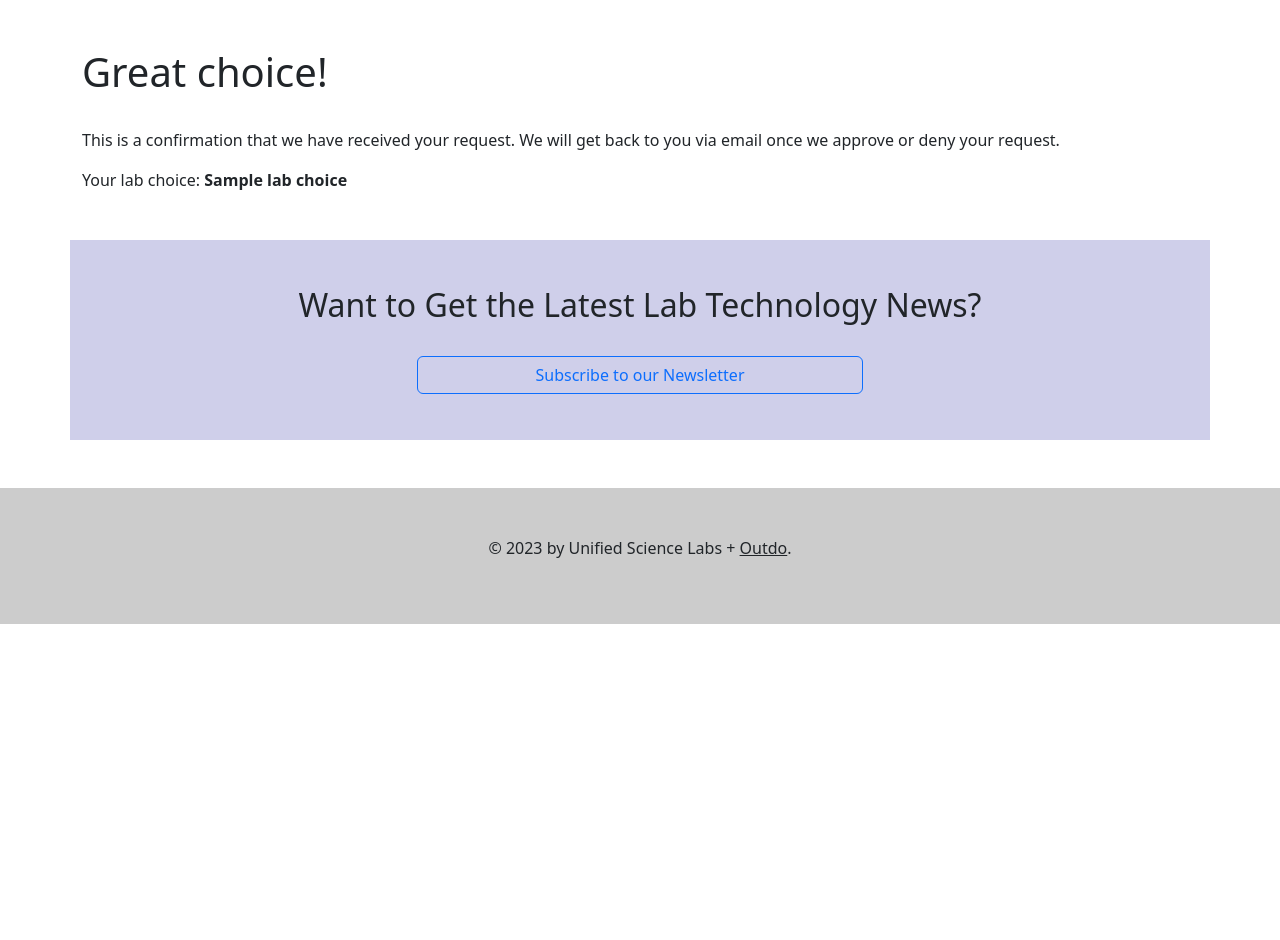
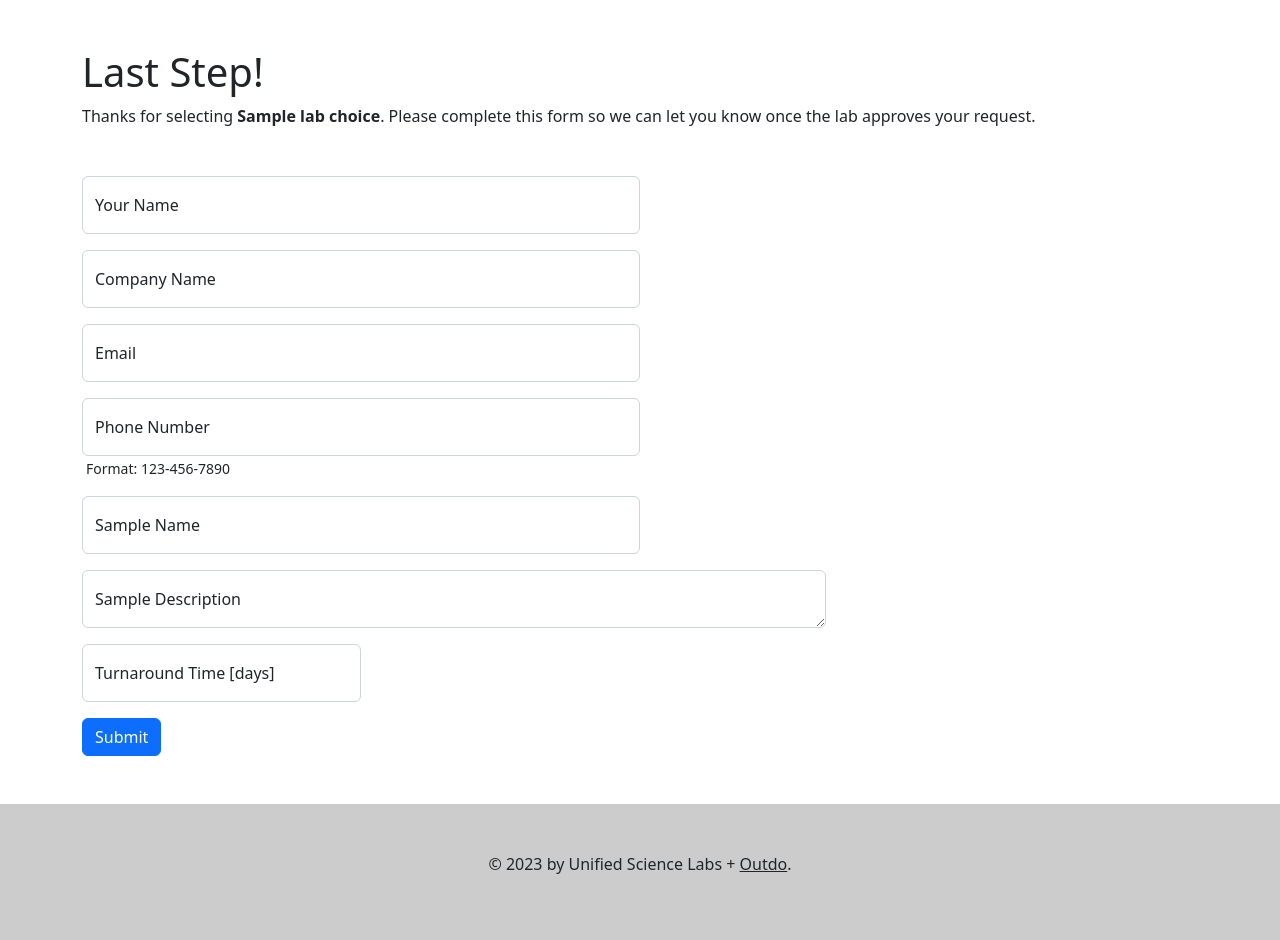
Before and after one commit to bharding216/labs, a Flask app: template project/templates/booking.html in a window 1280 px wide. Shown: the part 76-1016 px from the top of the page. Before the commit the page ends 700 px from the top, so only its background shows below. Run offline with Flask 2, Linux system fonts and the light colour scheme; the template is opened without the code that fills it: most values are stand-ins (such as "Sample title", 1, 10 or a date in 2020).

Commit message:
Add a secret key and add request confirmation page
Session is used to save variables to be used throughout the application. This update adds the confirmation page and the user inputs are used throughout the order request process.

```diff
--- a/project/__init__.py
+++ b/project/__init__.py
@@ -14,6 +14,8 @@ def create_app():
     app.config['MYSQL_USER'] = test['mysql_user']
     app.config['MYSQL_PASSWORD'] = test['mysql_password']
     app.config['MYSQL_DB'] = test['mysql_db']
+    app.config['SECRET_KEY'] = test['secret_key']
+
 
     app.config['SQLALCHEMY_DATABASE_URI'] = 'mysql+pymysql://' + test['mysql_user'] + \
         ':' + test['mysql_password'] + '@' + test['mysql_host'] + '/' + test['mysql_db']
--- a/project/db.yaml
+++ b/project/db.yaml
@@ -2,3 +2,4 @@ mysql_host: 'localhost'
 mysql_user: 'root'
 mysql_password: 'Monkey216'
 mysql_db: 'labs'
+secret_key: 'secret'
--- a/project/templates/booking.html
+++ b/project/templates/booking.html
@@ -5,38 +5,76 @@
 {% block content %}
 
 <div class="container my-5">
-    <h1>Great choice!</h1>
 
-    <br>
+    <h1>Last Step!</h1>
 
-    <p>This is a confirmation that we have received your request. We will
-        get back to you via email once we approve or deny your request.
+    <p>Thanks for selecting <b>{{ lab_choice.name }}</b>.
+        Please complete this form so we can let you know once the lab
+        approves your request.
     </p>
-
-    <p>Your lab choice: <b>{{ lab_choice.name }}</b></p>
 
 </div>
 
 
+
 <div class="container my-5">
-    <div class="row" style="height: 200px">
 
-        <div class="col-md-12 text-center d-flex flex-column justify-content-center"
-            style="background-color: rgba(19, 17, 151, 0.2)">
+    <form action="{{ url_for('views.booking') }}" method="POST">
 
-            <h2 class="pb-4">Want to Get the Latest Lab Technology News?</h2>
+        <div class="form-floating mb-3 col-md-8 col-lg-6">
+            <input type="text" class="form-control" id="name" name="name"
+                placeholder="Your Name">
+            <label for="name">Your Name</label>
+        </div>
 
-            <a class="btn btn-outline-primary mx-auto"
-            href="#" role="button"
-            style="width: 40%">
+        <div class="form-floating mb-3 col-md-8 col-lg-6">
+            <input type="text" class="form-control" id="company" name="company"
+                placeholder="Company Name">
+            <label for="company">Company Name</label>
+        </div>
 
-            Subscribe to our Newsletter
-            </a>
+        <div class="form-floating mb-3 col-md-8 col-lg-6">
+            <input type="email" class="form-control" id="email" name="email"
+                placeholder="Email">
+            <label for="email">Email</label>
+        </div>
 
 
+        <div class="form-floating mb-3 col-md-8 col-lg-6">
+            <input type="tel" class="form-control" name="phone" id="phone"
+                placeholder="Phone Number" pattern="[0-9]{3}-[0-9]{3}-[0-9]{4}" maxlength="12"/>
+            <label for="phone">Phone Number</label>
+            <p class="mx-1"><small>Format: 123-456-7890</small></p>
         </div>
-    </div>
+
+        <div class="form-floating mb-3 col-md-8 col-lg-6">
+            <input type="text" class="form-control" id="sample_name" name="sample_name"
+                placeholder="Sample Name">
+            <label for="sample_name">Sample Name</label>
+        </div>
+
+        <div class="form-floating mb-3 col-md-12 col-lg-8">
+            <textarea class="form-control" id="sample_description" name="sample_description"
+                placeholder="Sample Description"></textarea>
+            <label for="sample_description">Sample Description</label>
+        </div>
+
+        <div class="form-floating mb-3 col-sm-6 col-md-6 col-lg-3">
+            <input type="number" class="form-control" id="turnaround" name="turnaround"
+                placeholder="Turnaround Time [days]"></input>
+            <label for="turnaround">Turnaround Time [days]</label>
+        </div>
+
+        <button type="submit" class="btn btn-primary">Submit</button>
+
+    </form>
+
 </div>
 
 
+
+
+
+
+
 {% endblock %}
--- a/project/templates/index.html
+++ b/project/templates/index.html
@@ -12,7 +12,7 @@
         </div>
     </div>
 
-    <form action="{{ url_for('views.lab_function') }}" method="GET">
+    <form action="{{ url_for('views.index') }}" method="POST">
 
         <div class="form-group mb-3">
 
```
Also changed, not shown: project/templates/confirmation.html (added, +46 -0 lines), project/templates/labs.html (+10 -0 lines), project/views.py (+60 -34 lines).
